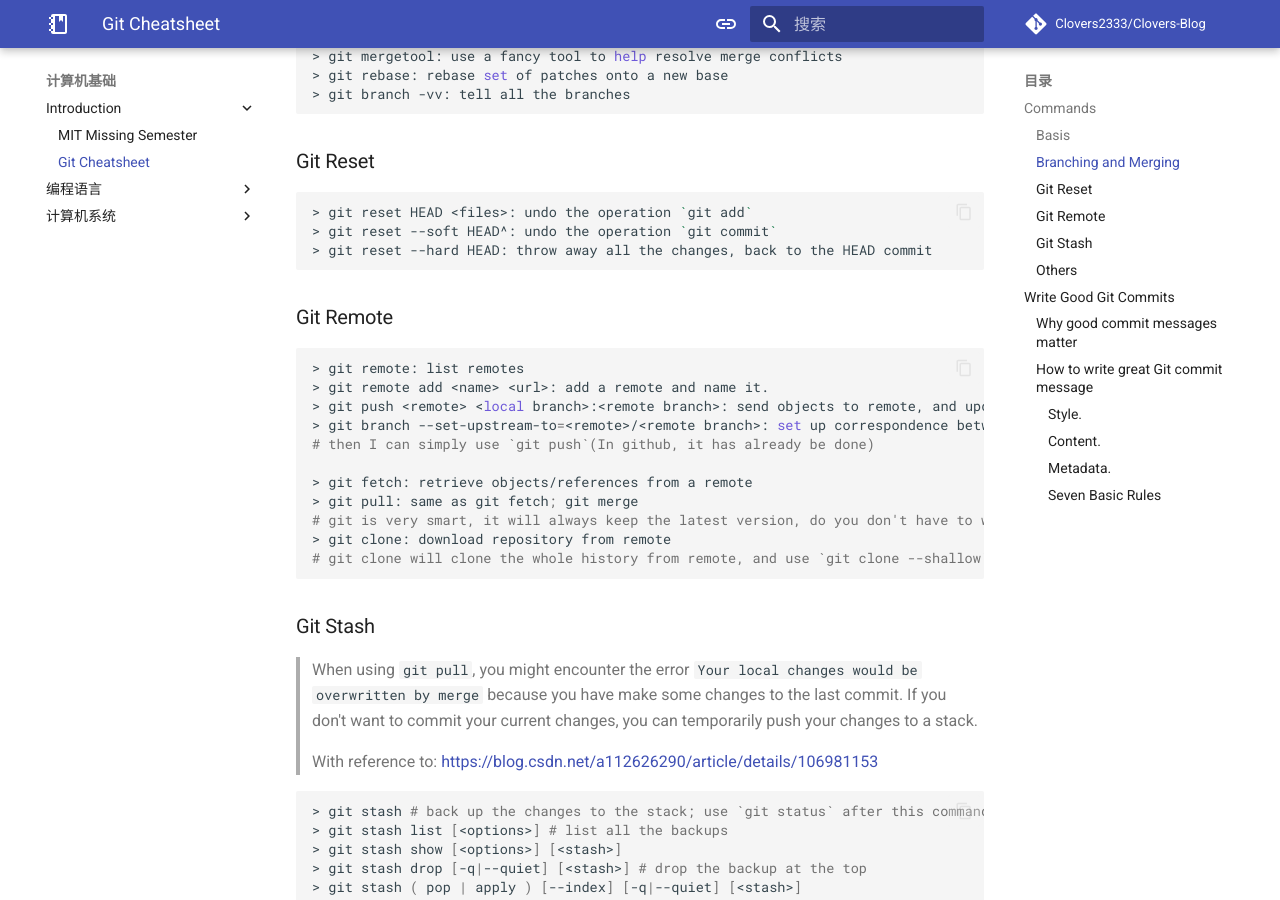
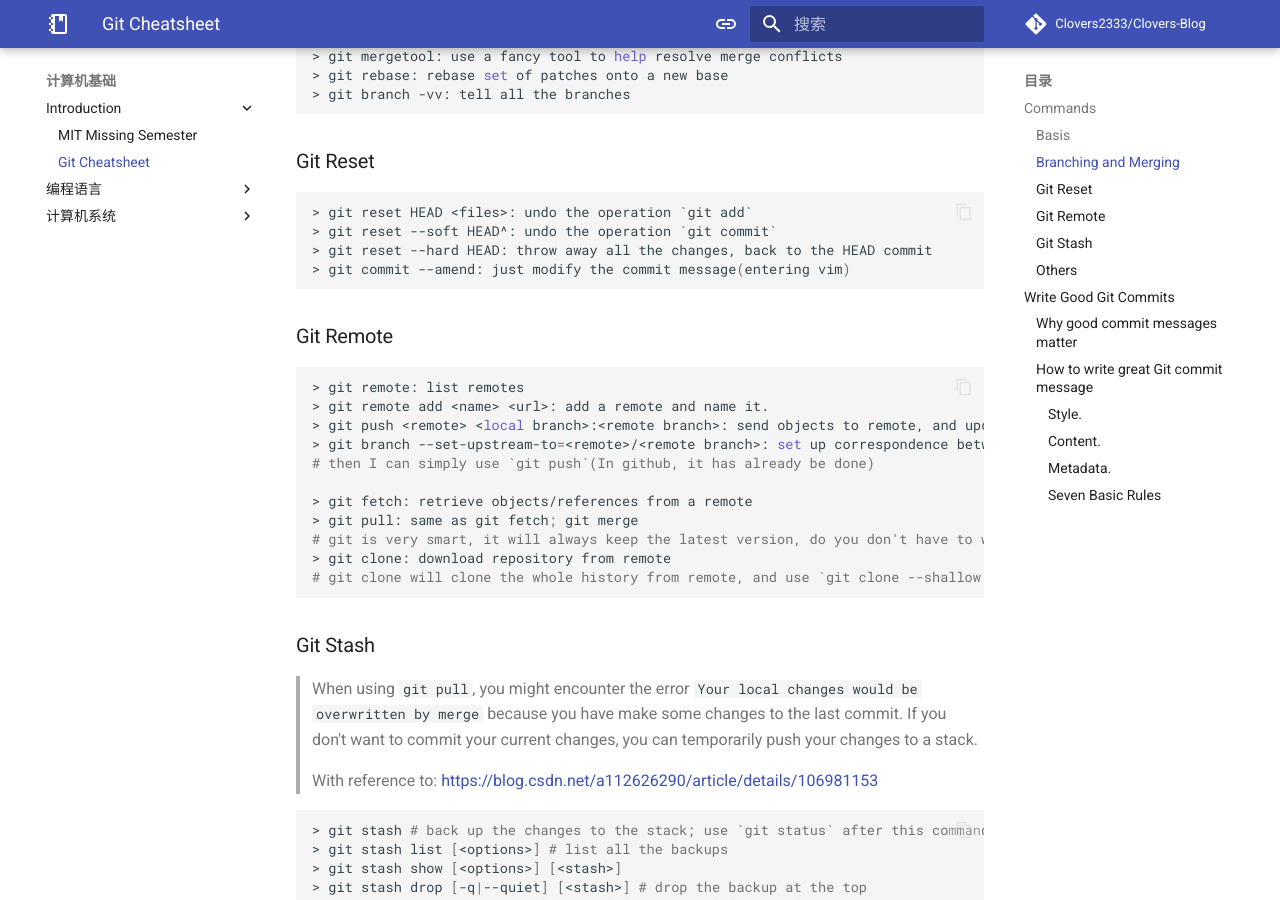
Before and after one commit to Clovers2333/Clovers-Blog, an MkDocs documentation site: the page built from docs/cs/basic/git_cheatsheet.md, in a window 1280 px wide and 900 px high, scrolled down 692 px. Built offline with MkDocs 1.6.1 and Material for MkDocs 9.7.7, drawn with Linux system fonts in a browser that asks for light colours; nearby versions of some CDN libraries; library files that are not in the unit come from our copies; comment, search, counter and statistics services are not loaded.

Commit message:
Modify File: git_cheatsheet.md
Add command "git commit --amend".

````diff
--- a/docs/cs/basic/git_cheatsheet.md
+++ b/docs/cs/basic/git_cheatsheet.md
@@ -41,6 +41,7 @@
 > git reset HEAD <files>: undo the operation `git add`
 > git reset --soft HEAD^: undo the operation `git commit`
 > git reset --hard HEAD: throw away all the changes, back to the HEAD commit
+> git commit --amend: just modify the commit message(entering vim)
 ```
 
 
````
